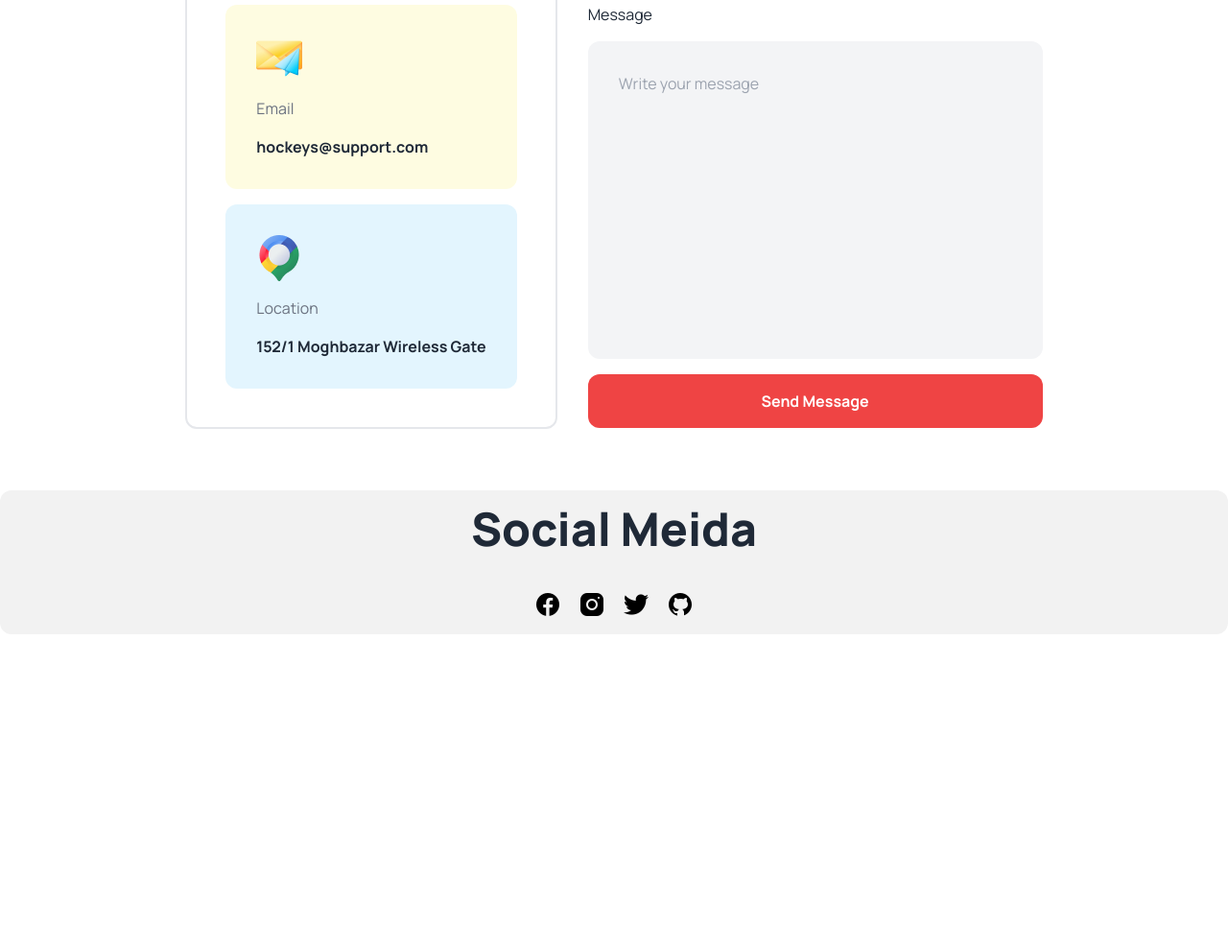
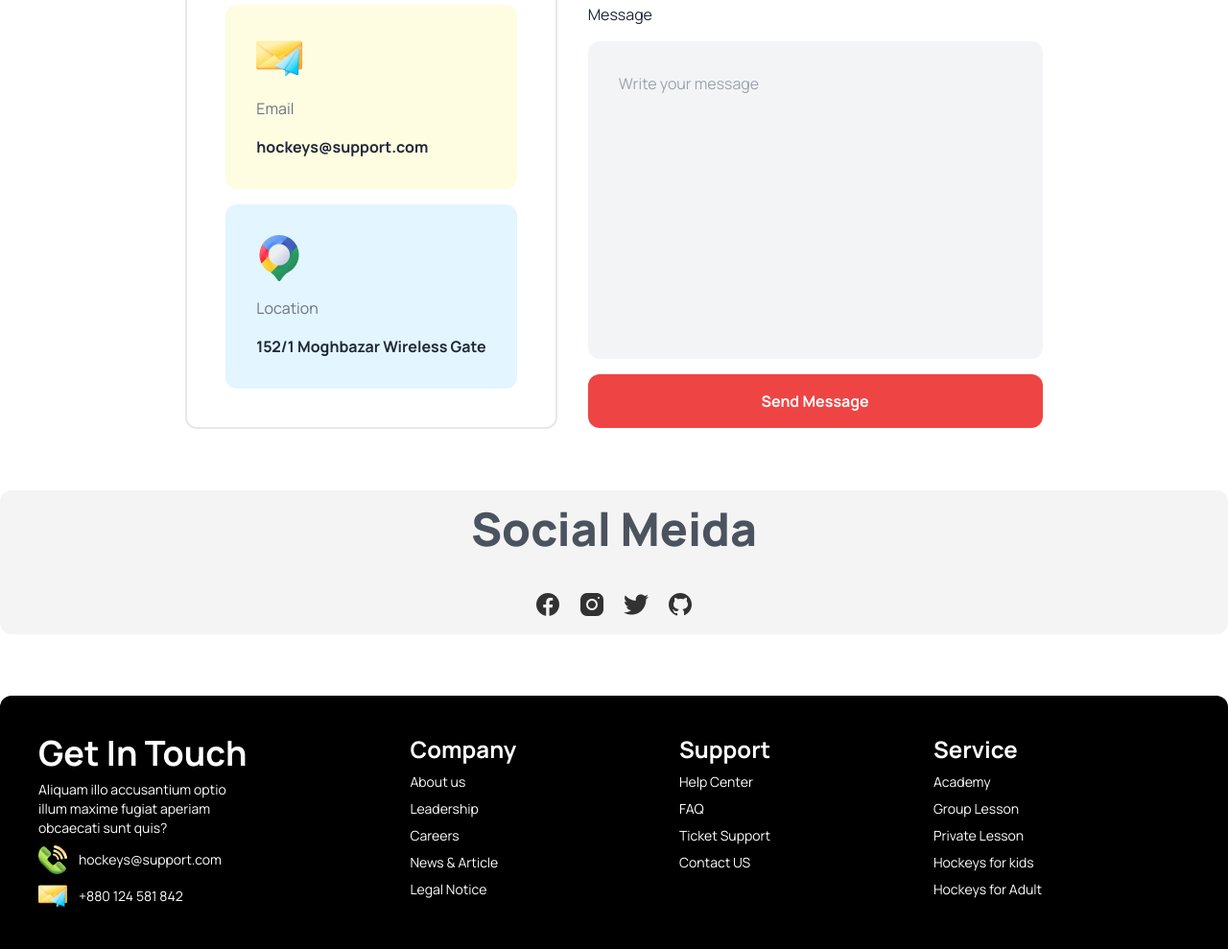
Before and after one commit to Abid-hasan12/hockeys-repo, a plain HTML site: page index.html in a window 1280 px wide. Shown: the part 5008-5997 px from the top of the page at 96% size. Before the commit the page ends 5733 px from the top, so only its background shows below. Drawn offline with nearby package versions, Linux system fonts and the light colour scheme.

Commit message:
added footer & complete full projects

```diff
--- a/index.html
+++ b/index.html
@@ -559,7 +559,7 @@
         </section>
         <!-- social media -->
         <section class="my-16">
-            <div class="footer footer-center bg-base-200 text-base-content rounded-xl p-4">
+            <div class="footer footer-center bg-base-200 opacity-80 text-base-content rounded-xl p-4">
                 <!-- title -->
                 <nav>
                     <h4 class="text-5xl font-extrabold">Social Meida</h4>
@@ -588,8 +588,47 @@
             </div>
         </section>
     </main>
-    <footer>
-
+    <!-- footer section -->
+    <footer class="footer bg-black text-white p-10 rounded-t-xl">
+        <aside>
+            <h6 class="text-4xl font-bold">Get In Touch</h6>
+            <p>Aliquam illo accusantium optio
+                <br>
+                illum maxime fugiat aperiam
+                <br>
+                obcaecati sunt quis?</p>
+               <div class="flex items-center gap-3">
+                <img class="w-[30px]" src="Images/Group 1171275317.png" alt="">
+                <p>hockeys@support.com</p>
+               </div>
+               <div class="flex items-center gap-3">
+                <img class="w-[30px]" src="Images/Group 1171275318.png" alt="">
+                <p>+880 124 581 842 </p>
+               </div>
+        </aside>
+        <nav>
+            <h6 class="text-2xl font-bold">Company</h6>
+            <a class="link link-hover">About us</a>
+            <a class="link link-hover">Leadership</a>
+            <a class="link link-hover">Careers</a>
+            <a class="link link-hover">News & Article</a>
+            <a class="link link-hover">Legal Notice</a>
+        </nav>
+        <nav>
+            <h6 class="text-2xl font-bold">Support</h6>
+            <a class="link link-hover">Help Center</a>
+            <a class="link link-hover">FAQ</a>
+            <a class="link link-hover">Ticket Support</a>
+            <a class="link link-hover">Contact US</a>
+        </nav>
+        <nav>
+            <h6 class="text-2xl font-bold">Service</h6>
+            <a class="link link-hover">Academy</a>
+            <a class="link link-hover">Group Lesson</a>
+            <a class="link link-hover">Private Lesson</a>
+            <a class="link link-hover">Hockeys for kids</a>
+            <a class="link link-hover">Hockeys for Adult </a>
+        </nav>
     </footer>
 </body>
 
```
